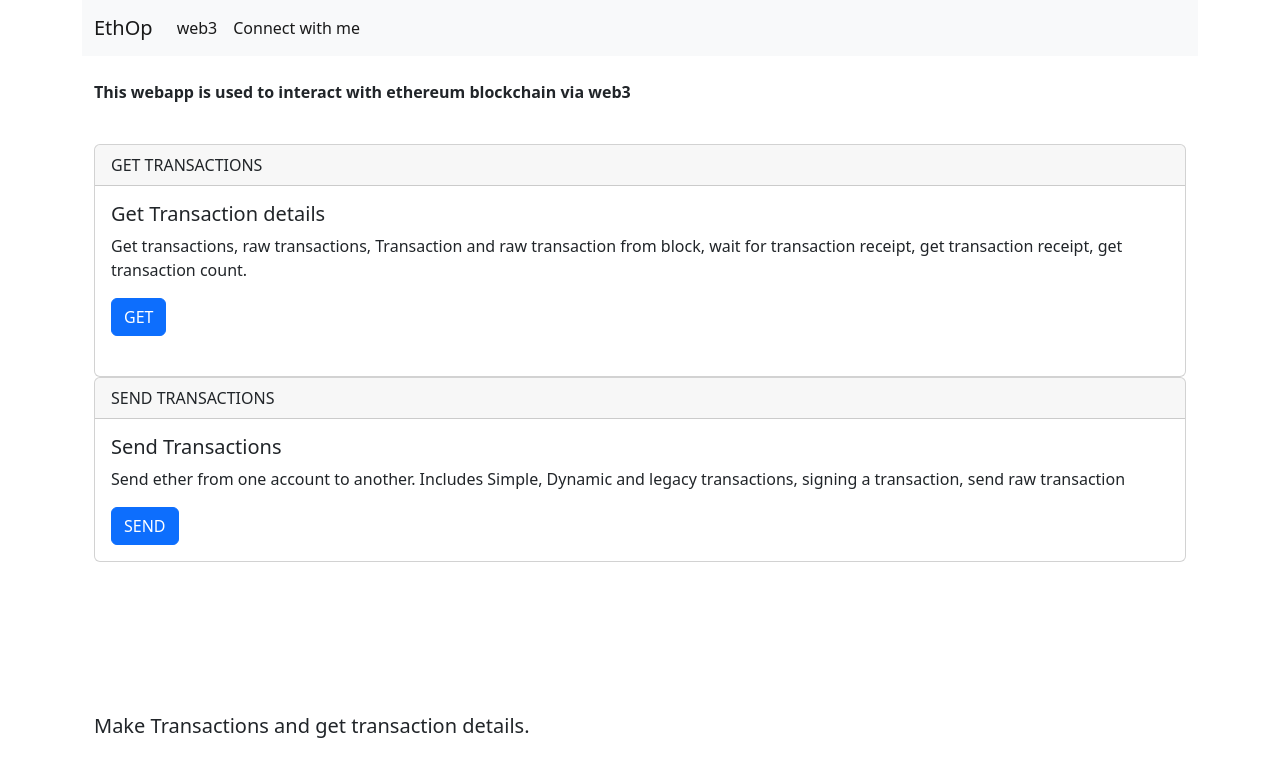
After one commit to dhananjaypai08/EthOp, a Django app: page /maketransactions/ in a window 1280 px wide. The commit adds this page. Shown: the top 777 px of the page. Run offline with Django 4.2, Linux system fonts and the light colour scheme.

Commit message:
transaction buttons

```diff
--- a/ethapp/urls.py
+++ b/ethapp/urls.py
@@ -4,6 +4,7 @@ from ethapp import views
 
 urlpatterns = [
     path('', views.home, name='home'),
-    path('blocklookup', views.blocklookup, name='blocklookup'),
-    path('checkbalance', views.getBalance, name='getBalance'),
+    path('blocklookup/', views.blocklookup, name='blocklookup'),
+    path('checkbalance/', views.getBalance, name='getBalance'),
+    path('maketransactions/', views.transactions_home, name='transactionhome')
 ]
--- a/ethapp/views.py
+++ b/ethapp/views.py
@@ -79,3 +79,6 @@ def getBalance(request):
             msg['signal'] = 0
             msg['msg'] = "PUBLIC ADDRESS NOT FOUND"
     return render(request, 'checkbalance.html',msg)
+
+def transactions_home(request):
+    return render(request, 'transactionhome.html')
--- a/templates/checkbalance.html
+++ b/templates/checkbalance.html
@@ -55,7 +55,7 @@
 
                 {% endif %}
             </div>
-             <form method="POST" action="/checkbalance">  {% csrf_token %}
+             <form method="POST" action="/checkbalance/">  {% csrf_token %}
                 <div class="input-group mb-3">
                     <span class="input-group-text" id="basic-addon2">Enter the public address</span>
                     <input name="publicaddress" type="text" class="form-control" placeholder="Public address" aria-label="Block address" aria-describedby="basic-addon2" required=True>
--- /dev/null
+++ b/templates/transactionhome.html
@@ -0,0 +1,74 @@
+<!doctype html>
+<html lang="en">
+  <head>
+    <meta charset="utf-8">
+    <meta name="viewport" content="width=device-width, initial-scale=1">
+    <title>Get Balance</title>
+    <link href="https://cdn.jsdelivr.net/npm/bootstrap@5.2.0-beta1/dist/css/bootstrap.min.css" rel="stylesheet" integrity="sha384-0evHe/X+R7YkIZDRvuzKMRqM+OrBnVFBL6DOitfPri4tjfHxaWutUpFmBp4vmVor" crossorigin="anonymous">
+  </head>
+  <body>
+    <div class="container">
+        <nav class="navbar navbar-expand-lg bg-light">
+            <div class="container-fluid">
+              <a class="navbar-brand" href="/">EthOp</a>
+
+              <div class="collapse navbar-collapse" id="navbarSupportedContent">
+                <ul class="navbar-nav me-auto mb-2 mb-lg-0">
+                  <li class="nav-item">
+                    <a class="nav-link active" aria-current="page" href="https://pypi.org/project/web3/">web3</a>
+                  </li>
+                  <li class="nav-item">
+                    <a class="nav-link active" href="https://www.linkedin.com/in/dhananjay-pai">Connect with me</a>
+                  </li>
+                </ul>
+              </div>
+            </div>
+          </nav>
+         <br>
+         <div class="container">
+         <p class="fw-semibold">This webapp is used to interact with ethereum blockchain via web3</p>
+         </div>
+
+        <br>
+        <div class="container">
+            <div class="card">
+                <div class="card-header">
+                  GET TRANSACTIONS
+                </div>
+                <div class="card-body">
+                  <h5 class="card-title">Get Transaction details</h5>
+                  <p class="card-text">Get transactions, raw transactions, Transaction and raw transaction from block,
+                    wait for transaction receipt,  get transaction receipt, get transaction count.
+                  </p>
+                  <a href="/maketransactions/gettransactions" class="btn btn-primary">GET</a>
+                </div>
+                <br>
+              </div>
+              <div class="card">
+                <div class="card-header">
+                  SEND TRANSACTIONS
+                </div>
+                <div class="card-body">
+                  <h5 class="card-title">Send Transactions</h5>
+                  <p class="card-text">Send ether from one account to another.
+                    Includes Simple, Dynamic and legacy transactions, signing a transaction, send raw transaction
+                  </p>
+                  <a href="/maketransactions/sendtransactions" class="btn btn-primary">SEND</a>
+                </div>
+              </div>
+        </div>
+
+
+        <div class="container">
+          <div style="position: relative; width: 800px; height: 200px; align: bottom;">
+          <div style="position: absolute; bottom: 5px;">
+            <p class="lead">
+              Make Transactions and get transaction details.
+            </p>
+          </div>
+        </div>
+        </div>
+
+    <script src="https://cdn.jsdelivr.net/npm/bootstrap@5.2.0-beta1/dist/js/bootstrap.bundle.min.js" integrity="sha384-pprn3073KE6tl6bjs2QrFaJGz5/SUsLqktiwsUTF55Jfv3qYSDhgCecCxMW52nD2" crossorigin="anonymous"></script>
+  </body>
+</html>
```
Also changed, not shown: static/data.json (+1 -1 lines), templates/index.html (+6 -6 lines), templates/lookup.html (+12 -4 lines).
